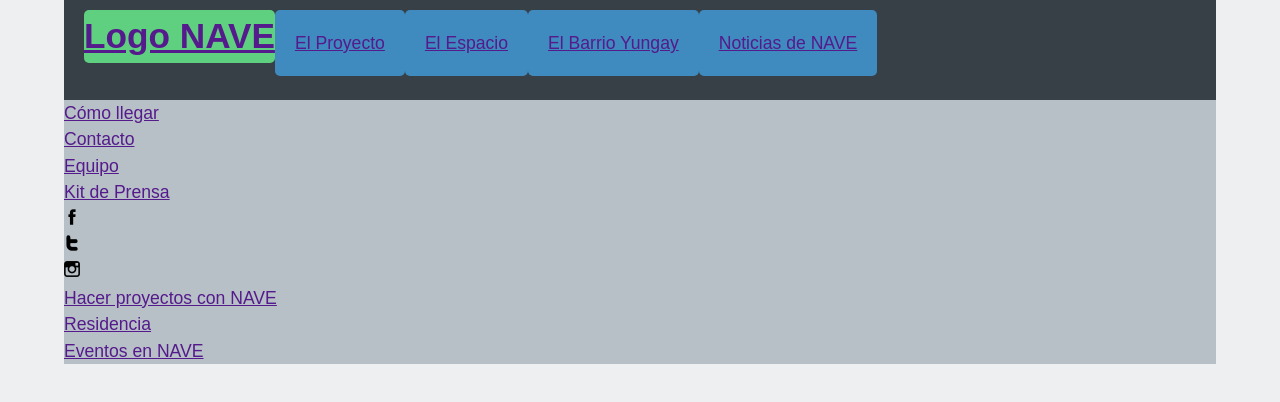
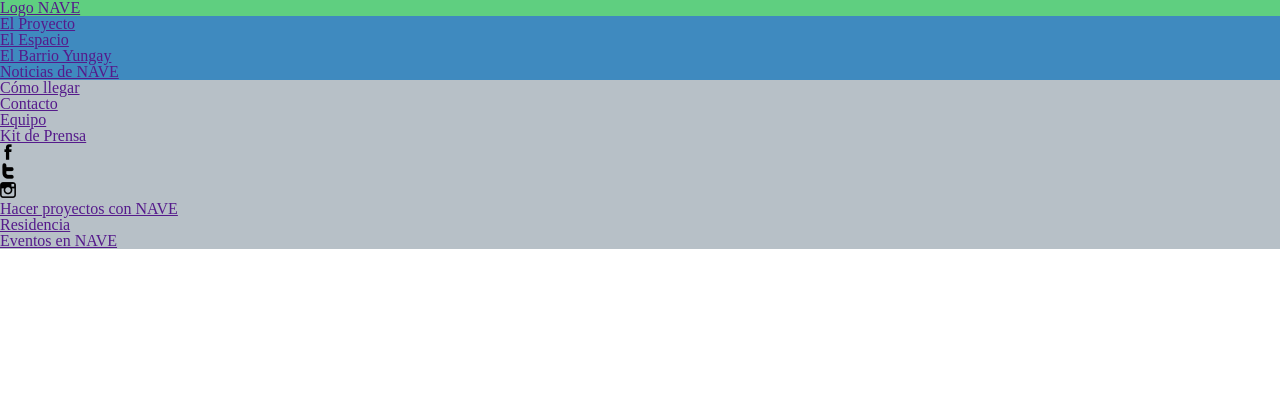
Before and after one commit to filipmujic/NAVE, a plain HTML site: page nueva version/index.html in a window 1280 px wide. Drawn offline with Linux system fonts and the light colour scheme.

Commit message:
reset.css en vez de normalize.css

```diff
--- a/nueva version/index.html
+++ b/nueva version/index.html
@@ -3,7 +3,7 @@
 <head>
     <meta charset="UTF-8">
     <title>NAVE</title>
-    <link rel="stylesheet" href="normalize.css">
+<!--    <link rel="stylesheet" href="normalize.css"> -->
     <link rel="stylesheet" href="style.css">
 </head>
 <body>
--- a/nueva version/style.css
+++ b/nueva version/style.css
@@ -1,18 +1,50 @@
-* {
-	box-sizing: border-box;
+/* http://meyerweb.com/eric/tools/css/reset/
+   v2.0 | 20110126
+   License: none (public domain)
+*/
+
+html, body, div, span, applet, object, iframe,
+h1, h2, h3, h4, h5, h6, p, blockquote, pre,
+a, abbr, acronym, address, big, cite, code,
+del, dfn, em, img, ins, kbd, q, s, samp,
+small, strike, strong, sub, sup, tt, var,
+b, u, i, center,
+dl, dt, dd, ol, ul, li,
+fieldset, form, label, legend,
+table, caption, tbody, tfoot, thead, tr, th, td,
+article, aside, canvas, details, embed,
+figure, figcaption, footer, header, hgroup,
+menu, nav, output, ruby, section, summary,
+time, mark, audio, video {
+	margin: 0;
+	padding: 0;
+	border: 0;
+	font-size: 100%;
+	font: inherit;
+	vertical-align: baseline;
 }
-html,
-body{
-	height: 100%;
+/* HTML5 display-role reset for older browsers */
+article, aside, details, figcaption, figure,
+footer, header, hgroup, menu, nav, section {
+	display: block;
 }
 body {
-	font: normal 1.1em/1.5 sans-serif;
-	color: #222;
-	background-color: #edeff0;
+	line-height: 1;
 }
-.main-wrapper {
-	width: 90%;
-	margin: auto;
+ol, ul {
+	list-style: none;
+}
+blockquote, q {
+	quotes: none;
+}
+blockquote:before, blockquote:after,
+q:before, q:after {
+	content: '';
+	content: none;
+}
+table {
+	border-collapse: collapse;
+	border-spacing: 0;
 }
 
 /* Layout Element Colors
@@ -27,27 +59,7 @@ body {
 
 /* Header
 ================================= */
-.header {
-    position: static;
-    height: 100px;
-}
-.logo,
-.nav {
-    position: relative;
-    float: left;
-    top: 10px;
-    left: 20px;
-}
-.logo {
-    border-radius: 5px;
-}
-.nav li {
-    position: static;
-    float: left;
-    left: 20px;
-    padding: 20px;
-    border-radius: 5px;
-}
+
 
 /* Content
 ================================= */
```
